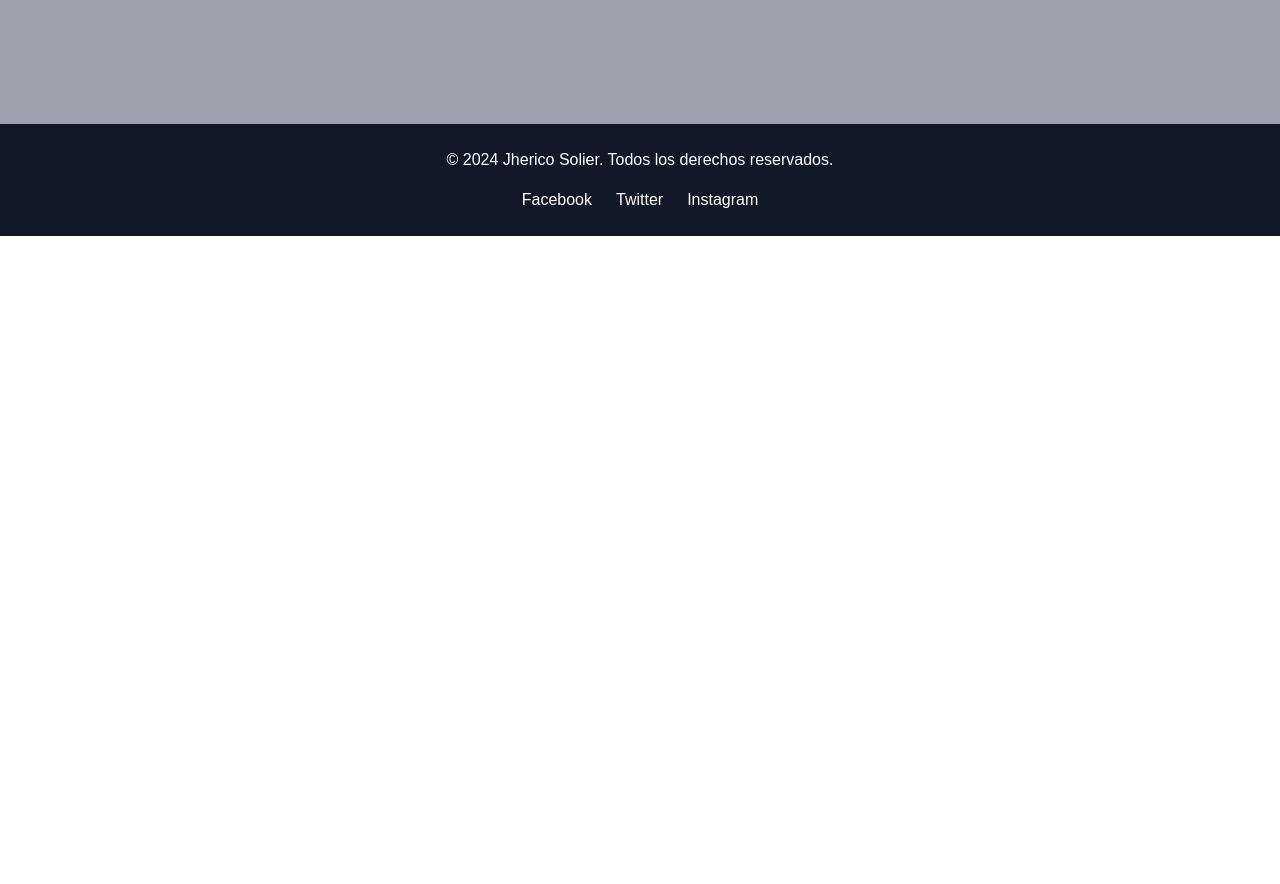
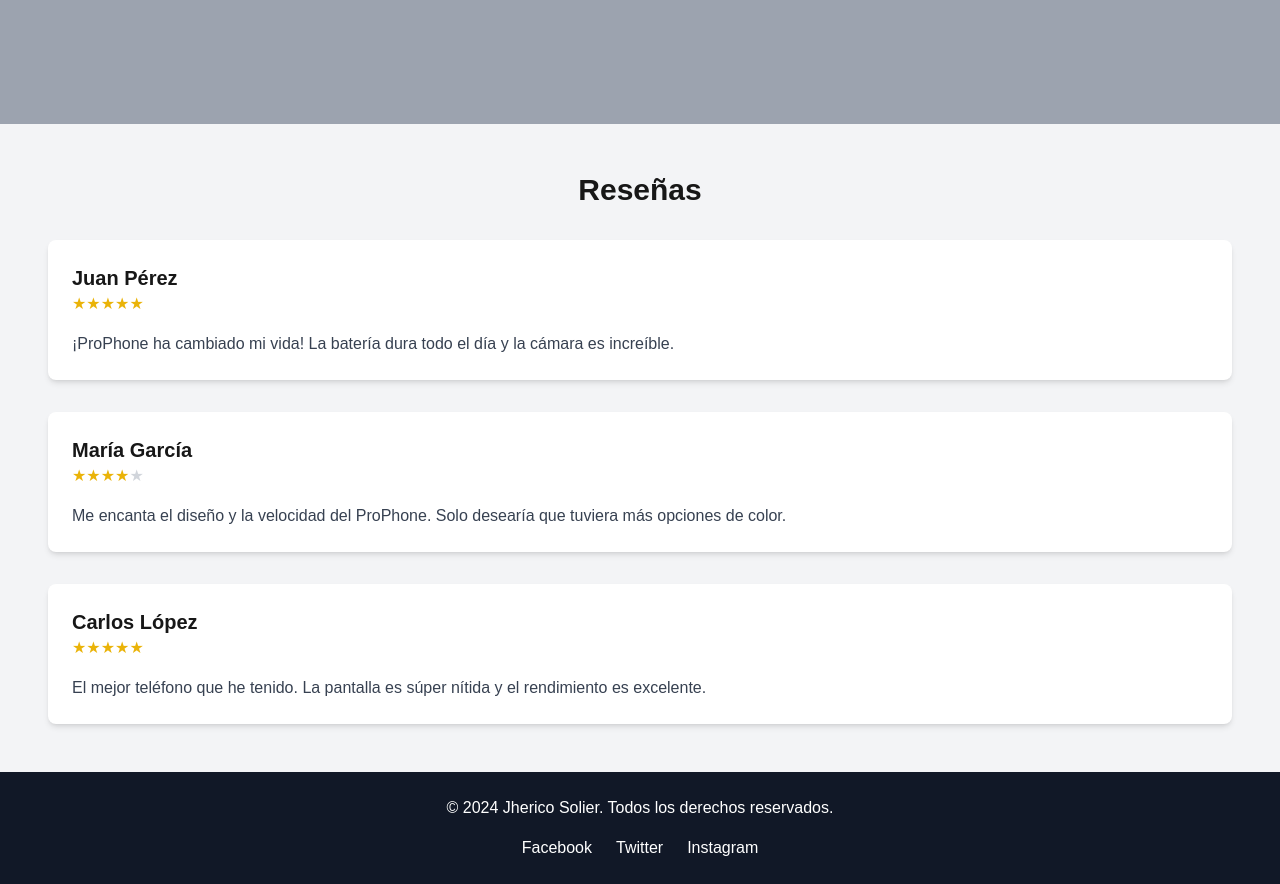
Before and after one commit to JhericoS/pro-phone, a Next.js app: page / in a window 1280 px wide. Shown: the part 740-1624 px from the top of the page. Before the commit the page ends 976 px from the top, so only its background shows below. Built offline with nearby package versions, Linux system fonts and the light colour scheme.

Commit message:
add reviews section

```diff
--- a/app/sections/home/page.tsx
+++ b/app/sections/home/page.tsx
@@ -1,5 +1,5 @@
 const Home = () => (
-  <section id="home" className="flex flex-col md:flex-row items-center justify-between p-12 bg-gray-400 h-screen">
+  <section id="home" className="flex flex-col md:flex-row items-center justify-between p-8 bg-gray-400 h-screen">
     <div className="max-w-lg lg:max-w-xl xl:max-w-2xl text-center md:text-left">
       <h1 className="text-4xl lg:text-5xl xl:text-6xl 2xl:text-7xl font-bold mb-4">
         Descubre el futuro con ProPhone
--- a/app/sections/page.tsx
+++ b/app/sections/page.tsx
@@ -1,5 +1,11 @@
 import Home from "./home/page";
+import Reviews from "./reviews/page";
 
-const Sections = () => <Home />;
+const Sections = () => (
+  <>
+    <Home />
+    <Reviews />
+  </>
+);
 
 export default Sections;
--- /dev/null
+++ b/app/sections/reviews/page.tsx
@@ -0,0 +1,29 @@
+import reviews from "@/public/data/reviews";
+
+const Reviews = () => (
+  <section id="reviews" className="p-12 bg-gray-100">
+    <h2 className="text-3xl font-bold text-center mb-8">Reseñas</h2>
+    <div className="space-y-8">
+      {reviews.map((review, index) => (
+        <div key={index} className="bg-white p-6 rounded-lg shadow-md">
+          <h3 className="text-xl font-semibold">{review.name}</h3>
+          <div className="flex items-center mb-4">
+            {Array.from({ length: review.rating }).map((_, i) => (
+              <span key={i} className="text-yellow-500">
+                ★
+              </span>
+            ))}
+            {Array.from({ length: 5 - review.rating }).map((_, i) => (
+              <span key={i} className="text-gray-300">
+                ★
+              </span>
+            ))}
+          </div>
+          <p className="text-gray-700">{review.comment}</p>
+        </div>
+      ))}
+    </div>
+  </section>
+);
+
+export default Reviews;
--- /dev/null
+++ b/public/data/reviews.ts
@@ -0,0 +1,22 @@
+const reviews = [
+  {
+    name: "Juan Pérez",
+    rating: 5,
+    comment:
+      "¡ProPhone ha cambiado mi vida! La batería dura todo el día y la cámara es increíble.",
+  },
+  {
+    name: "María García",
+    rating: 4,
+    comment:
+      "Me encanta el diseño y la velocidad del ProPhone. Solo desearía que tuviera más opciones de color.",
+  },
+  {
+    name: "Carlos López",
+    rating: 5,
+    comment:
+      "El mejor teléfono que he tenido. La pantalla es súper nítida y el rendimiento es excelente.",
+  },
+];
+
+export default reviews;
```
